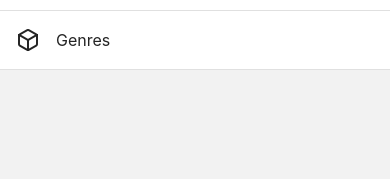
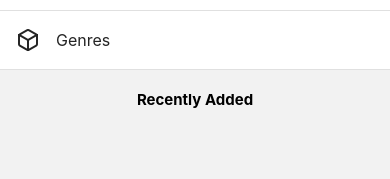
Before and after one commit to golirra/AudioPlayer, a React Native app: screen / in a window 390 px wide. Shown: the part 290-469 px from the top of the page. Built offline with nearby package versions, Linux system fonts and the light colour scheme.

Commit message:
Revert "pushing dependencies"
This reverts commit a05838eeb02996f075d1a01a02c10b6fdb7b88f9.

```diff
--- a/screens/Home.js
+++ b/screens/Home.js
@@ -63,6 +63,10 @@ function Home({ navigation }) {
       </ListItem>
       </TouchableOpacity>
       )}
+
+        <View>
+          <Text style={styles.text}>Recently Added</Text>
+        </View>
     </View>
   );
 }
--- a/screens/Settings.js
+++ b/screens/Settings.js
@@ -54,7 +54,6 @@ const Settings = () => {
                             'fileLocation': fileLocation,
                             'metadata': metadata
                         };
-                        let array = []
                         allMedia.push(musicData)
                 }
                 AsyncStorage.setItem("mediaAssets", JSON.stringify(allMedia));
@@ -66,7 +65,6 @@ const Settings = () => {
     };
 
     const clearMedia = async () => {
-        setAllMedia([]);
         await AsyncStorage.clear();
         console.log('storage cleared')
     }
```
Also changed, not shown: package.json (+14 -4 lines), 1 other file (tests, documents, lock files or other folders).
